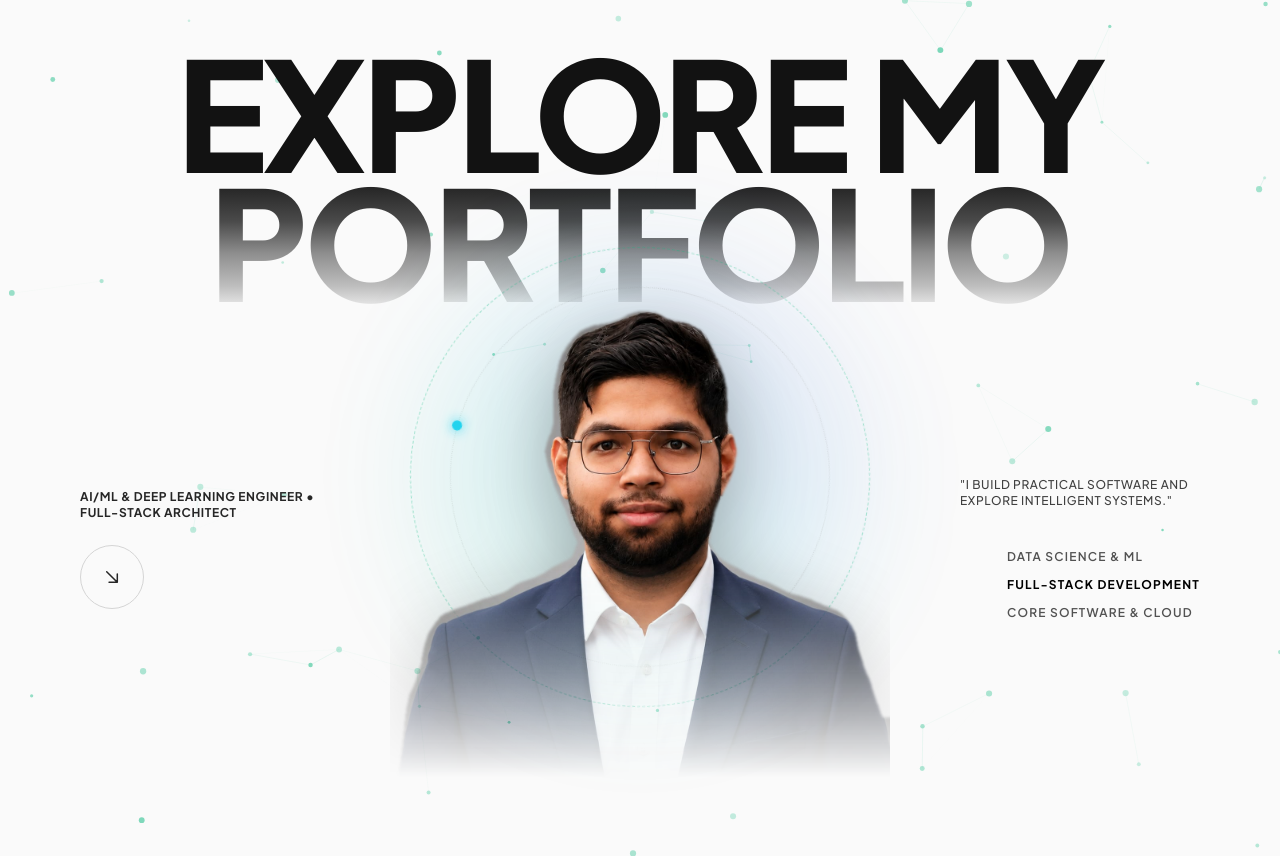
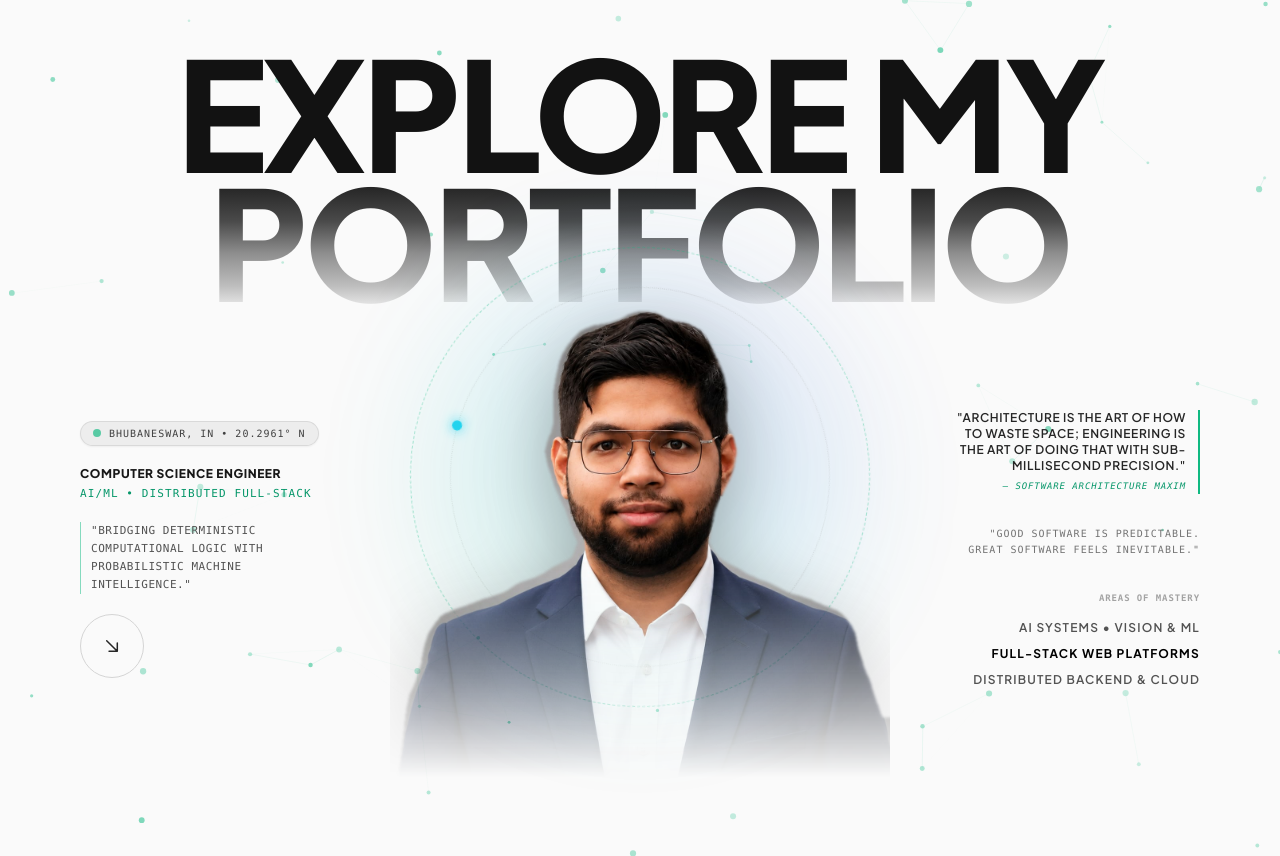
Before and after one commit to chiranjeebsatapathy123-sudo/my-web, a Django app: page / in a window 1280 px wide. Shown: the part 117-973 px from the top of the page. Run offline with Django 5.2, Linux system fonts and the light colour scheme; data that the repository does not hold is empty; parts of the project's set-up code (start-up, migrations or seed data) failed here and were passed over; some libraries are stand-ins or nearby versions.

Commit message:
feat: real project showcase graphics for all 12 repositories, architectural maxims & quotes, and 3D card tilt physics

```diff
--- a/PersonalVault/PersonalVault/templates/portfolio/home.html
+++ b/PersonalVault/PersonalVault/templates/portfolio/home.html
@@ -689,12 +689,30 @@
     <!-- Center Headshot & Symmetrical Content Grid -->
     <div class="relative grid grid-cols-1 md:grid-cols-12 items-center mt-2 md:-mt-6">
 
-      <!-- Left Column: Developer info & Arrow -->
+      <!-- Left Column: Developer Info, Coordinates, Arrow & Engineering Maxim -->
       <div
-        class="md:col-span-3 flex flex-col items-start md:items-start pl-2 md:pl-6 order-2 md:order-1 pt-6 md:pt-0 relative z-30">
-        <span class="text-xs font-bold tracking-wider uppercase text-neutral-800 dark:text-neutral-200 mb-6">AI/ML & DEEP LEARNING ENGINEER &bull;
-          FULL-STACK ARCHITECT</span>
-        <a class="circle-btn w-14 h-14 md:w-16 md:h-16 border-neutral-300 dark:border-neutral-700" href="#about"
+        class="md:col-span-3 flex flex-col items-start md:items-start pl-2 md:pl-6 order-2 md:order-1 pt-6 md:pt-0 relative z-30 space-y-5">
+        <!-- Location & Status Chip -->
+        <div class="inline-flex items-center gap-2 px-3 py-1 rounded-full bg-neutral-200/60 dark:bg-neutral-800/70 border border-neutral-300/80 dark:border-neutral-700/60 text-[10px] font-mono uppercase tracking-widest text-neutral-700 dark:text-neutral-300 select-none shadow-sm">
+          <span class="w-2 h-2 rounded-full bg-emerald-500 animate-pulse"></span>
+          <span>BHUBANESWAR, IN &bull; 20.2961&deg; N</span>
+        </div>
+
+        <div>
+          <span class="text-xs font-black tracking-wider uppercase text-neutral-900 dark:text-neutral-100 block">
+            COMPUTER SCIENCE ENGINEER
+          </span>
+          <span class="text-[11px] font-mono text-emerald-600 dark:text-emerald-400 uppercase tracking-widest block mt-1">
+            AI/ML &bull; DISTRIBUTED FULL-STACK
+          </span>
+        </div>
+
+        <!-- Stylish Philosophical Quote 1 -->
+        <p class="text-[11px] font-mono text-neutral-600 dark:text-neutral-400 leading-relaxed uppercase tracking-wider max-w-[240px] text-left border-l border-emerald-500/50 pl-2.5">
+          "BRIDGING DETERMINISTIC COMPUTATIONAL LOGIC WITH PROBABILISTIC MACHINE INTELLIGENCE."
+        </p>
+
+        <a class="circle-btn w-14 h-14 md:w-16 md:h-16 border-neutral-300 dark:border-neutral-700 mt-2" href="#about"
           aria-label="Scroll to About Section">
           <svg class="w-5 h-5 text-neutral-800 dark:text-neutral-200 transform rotate-45" fill="none" stroke="currentColor" stroke-width="1.8"
             viewBox="0 0 24 24">
@@ -731,29 +749,39 @@
         </div>
       </div>
 
-      <!-- Right Column: Pitch and Disciplines -->
+      <!-- Right Column: Stylish Quotes, Maxims and Disciplines -->
       <div
-        class="md:col-span-3 flex flex-col items-start md:items-end text-left order-3 pt-6 md:pt-0 pr-2 md:pr-6 space-y-10 relative z-30">
-        <!-- Pitch Quote -->
-        <p
-          class="text-[11px] md:text-xs uppercase font-medium leading-relaxed tracking-wider text-neutral-700 dark:text-neutral-300 max-w-[240px] text-left">
-          "I BUILD PRACTICAL SOFTWARE AND EXPLORE INTELLIGENT SYSTEMS."
+        class="md:col-span-3 flex flex-col items-start md:items-end text-left order-3 pt-6 md:pt-0 pr-2 md:pr-6 space-y-8 relative z-30">
+        <!-- Primary Editorial Architecture Quote -->
+        <blockquote class="border-l-2 md:border-l-0 md:border-r-2 border-emerald-500 pl-3 md:pl-0 md:pr-3 text-left md:text-right max-w-[260px]">
+          <p class="text-[11px] md:text-xs uppercase font-semibold leading-relaxed tracking-wider text-neutral-800 dark:text-neutral-200">
+            "ARCHITECTURE IS THE ART OF HOW TO WASTE SPACE; ENGINEERING IS THE ART OF DOING THAT WITH SUB-MILLISECOND PRECISION."
+          </p>
+          <cite class="block text-[9px] font-mono text-emerald-600 dark:text-emerald-400 uppercase tracking-widest mt-1.5">
+            &mdash; SOFTWARE ARCHITECTURE MAXIM
+          </cite>
+        </blockquote>
+
+        <!-- Secondary Quote -->
+        <p class="text-[10px] font-mono text-neutral-500 dark:text-neutral-400 uppercase tracking-widest max-w-[240px] text-left md:text-right leading-relaxed">
+          "GOOD SOFTWARE IS PREDICTABLE. GREAT SOFTWARE FEELS INEVITABLE."
         </p>
 
         <!-- Discipline List with hover interaction -->
         <div
-          class="flex flex-col space-y-3 text-[11px] md:text-xs font-semibold tracking-widest text-neutral-600 dark:text-neutral-400 uppercase">
+          class="flex flex-col space-y-2.5 text-[11px] md:text-xs font-semibold tracking-widest text-neutral-600 dark:text-neutral-400 uppercase text-left md:text-right">
+          <span class="text-[9px] font-mono uppercase tracking-widest text-neutral-400 block mb-1">AREAS OF MASTERY</span>
           <a href="#services" onclick="selectService(0)"
-            class="hover:text-black dark:hover:text-white hover:translate-x-1 md:hover:-translate-x-1 transition-all inline-flex items-center gap-1.5">
-            <span>DATA SCIENCE &amp; ML</span>
+            class="hover:text-black dark:hover:text-white hover:translate-x-1 md:hover:-translate-x-1 transition-all inline-flex items-center md:justify-end gap-1.5">
+            <span>AI SYSTEMS &bull; VISION &amp; ML</span>
           </a>
           <a href="#services" onclick="selectService(1)"
-            class="hover:text-black dark:hover:text-white hover:translate-x-1 md:hover:-translate-x-1 transition-all inline-flex items-center gap-1.5 font-bold text-black dark:text-white">
-            <span>FULL-STACK DEVELOPMENT</span>
+            class="hover:text-black dark:hover:text-white hover:translate-x-1 md:hover:-translate-x-1 transition-all inline-flex items-center md:justify-end gap-1.5 font-bold text-black dark:text-white">
+            <span>FULL-STACK WEB PLATFORMS</span>
           </a>
           <a href="#services" onclick="selectService(2)"
-            class="hover:text-black dark:hover:text-white hover:translate-x-1 md:hover:-translate-x-1 transition-all inline-flex items-center gap-1.5">
-            <span>CORE SOFTWARE &amp; CLOUD</span>
+            class="hover:text-black dark:hover:text-white hover:translate-x-1 md:hover:-translate-x-1 transition-all inline-flex items-center md:justify-end gap-1.5">
+            <span>DISTRIBUTED BACKEND &amp; CLOUD</span>
           </a>
         </div>
       </div>
@@ -807,7 +835,7 @@
                   class="flex flex-col sm:flex-row sm:items-baseline justify-between gap-2 border-b border-white/10 pb-3">
                   <h3
                     class="text-xs sm:text-sm md:text-base font-extrabold uppercase tracking-tight text-white max-w-xl">
-                    "I BUILD PRACTICAL SOFTWARE AND EXPLORE INTELLIGENT SYSTEMS."
+                    "CODE IS THE MEDIUM THROUGH WHICH HUMAN INTENTION BECOMES MECHANICAL REALITY."
                   </h3>
                   <span class="text-[10px] font-mono tracking-wider uppercase text-neutral-400 shrink-0">
                     BHUBANESWAR, ODISHA, INDIA
@@ -1749,6 +1777,7 @@
 
       <!-- Metallic Callout Headline -->
       <div class="w-full text-center py-6 md:py-10">
+        <p class="text-xs font-mono uppercase tracking-widest text-emerald-400 mb-2">"EVERY ENTERPRISE ARCHITECTURE BEGINS WITH AN AUDACIOUS COMMIT."</p>
         <p class="text-xs font-mono uppercase tracking-widest text-neutral-400 mb-4">"LET'S BUILD SOMETHING MEANINGFUL."
         </p>
         <h2
@@ -3689,6 +3718,36 @@
       });
     })();
   </script>
+
+  <!-- 3D Card Hover Tilt & Dynamic Glare Engine -->
+  <script>
+    (function initCardTilt() {
+      if (window.matchMedia('(pointer: coarse)').matches) return;
+      const cards = document.querySelectorAll('.card-interactive, .exp-panel, #flex-carousel-container, #works-wheel-container');
+
+      cards.forEach(card => {
+        card.style.transformStyle = 'preserve-3d';
+        card.style.transition = 'transform 0.15s ease-out, box-shadow 0.15s ease-out';
+
+        card.addEventListener('mousemove', (e) => {
+          const rect = card.getBoundingClientRect();
+          const x = e.clientX - rect.left;
+          const y = e.clientY - rect.top;
+          const centerX = rect.width / 2;
+          const centerY = rect.height / 2;
+          const rotateX = ((y - centerY) / centerY) * -5;
+          const rotateY = ((x - centerX) / centerX) * 5;
+
+          card.style.transform = `perspective(1000px) rotateX(${rotateX.toFixed(2)}deg) rotateY(${rotateY.toFixed(2)}deg) scale3d(1.01, 1.01, 1.01)`;
+        });
+
+        card.addEventListener('mouseleave', () => {
+          card.style.transform = 'perspective(1000px) rotateX(0deg) rotateY(0deg) scale3d(1, 1, 1)';
+        });
+      });
+    })();
+  </script>
+
 </body>
 
 
```
Also changed, not shown: PersonalVault/PersonalVault/media/projects/agrofedly_showcase.png, PersonalVault/PersonalVault/media/projects/cloudvault_showcase.png, PersonalVault/PersonalVault/media/projects/ecofuture_banner.png (added), PersonalVault/PersonalVault/media/projects/ecofuture_showcase.png, PersonalVault/PersonalVault/media/projects/ecommerce_showcase.png, PersonalVault/PersonalVault/media/projects/medistock_orb.jpg (added), PersonalVault/PersonalVault/media/projects/medistock_showcase.png, PersonalVault/PersonalVault/media/projects/nirmit_showcase.png, PersonalVault/PersonalVault/media/projects/real_emotion_showcase.png, PersonalVault/PersonalVault/media/projects/rpm_game_showcase.png, PersonalVault/PersonalVault/media/projects/student_forum_showcase.png, PersonalVault/PersonalVault/media/projects/weather_dashboard_showcase.png, PersonalVault/PersonalVault/media/projects/zenflow_showcase.png, 1 other file.
